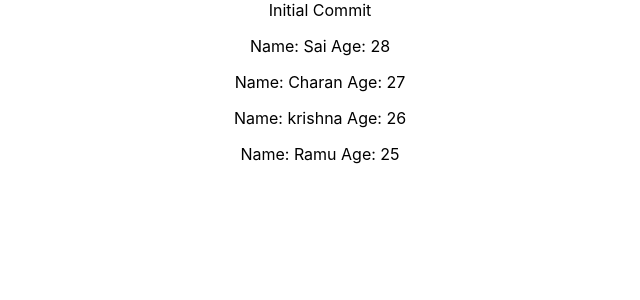
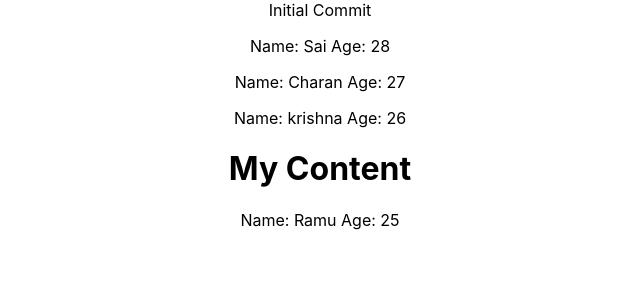
Before and after one commit to csaicharan/short-notes, a React (Create React App) app in the folder React/examples/: page / in a window 1280 px wide. Shown: the top 300 px of the page, without its empty margins (320-960 px from the left). Built offline with nearby package versions, Linux system fonts and the light colour scheme.

Commit message:
Functional component with props and its children

```diff
--- a/React/examples/src/App.js
+++ b/React/examples/src/App.js
@@ -3,16 +3,23 @@ import './App.css';
 import React from 'react';
 import Person from './Person/Person';
 
-function App() {
+class App extends React.Component {
+
+
+  render(){
+
     return (
       <div className="App">
         Initial Commit
         <Person name="Sai" age="28"/>
         <Person name="Charan" age="27"/>
-      <Person name="krishna" age="26">My Content</Person>
+        <Person name="krishna" age="26">
+          <h1>My Content</h1>
+        </Person>
         <Person name="Ramu" age="25"/>
       </div>
-  );
+    )
+  }
 }
 
 export default App;
--- a/React/examples/src/Person/Person.js
+++ b/React/examples/src/Person/Person.js
@@ -3,7 +3,13 @@
 import React from 'react';
 
 const Person = (props) => {
-    return <p>Name: {props.name} Age: {props.age}</p>;
+    console.log('Properties', props);
+    return (
+        <div>
+            <p>Name: {props.name} Age: {props.age}</p>
+            <div>{props.children}</div>
+        </div>
+    );
 }
 
 export default Person;
```
Lines whose indentation alone changed are shown as unchanged.
